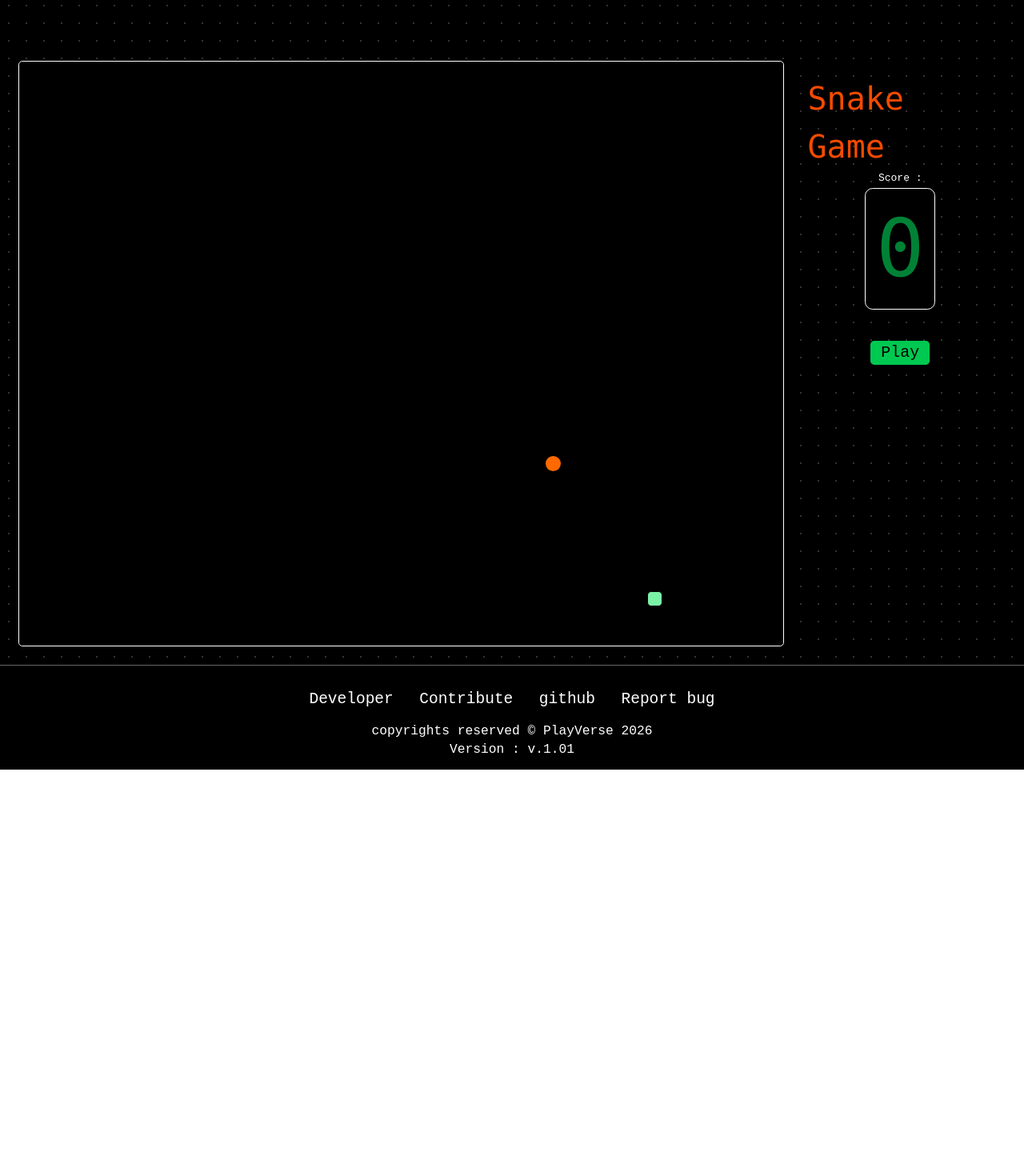
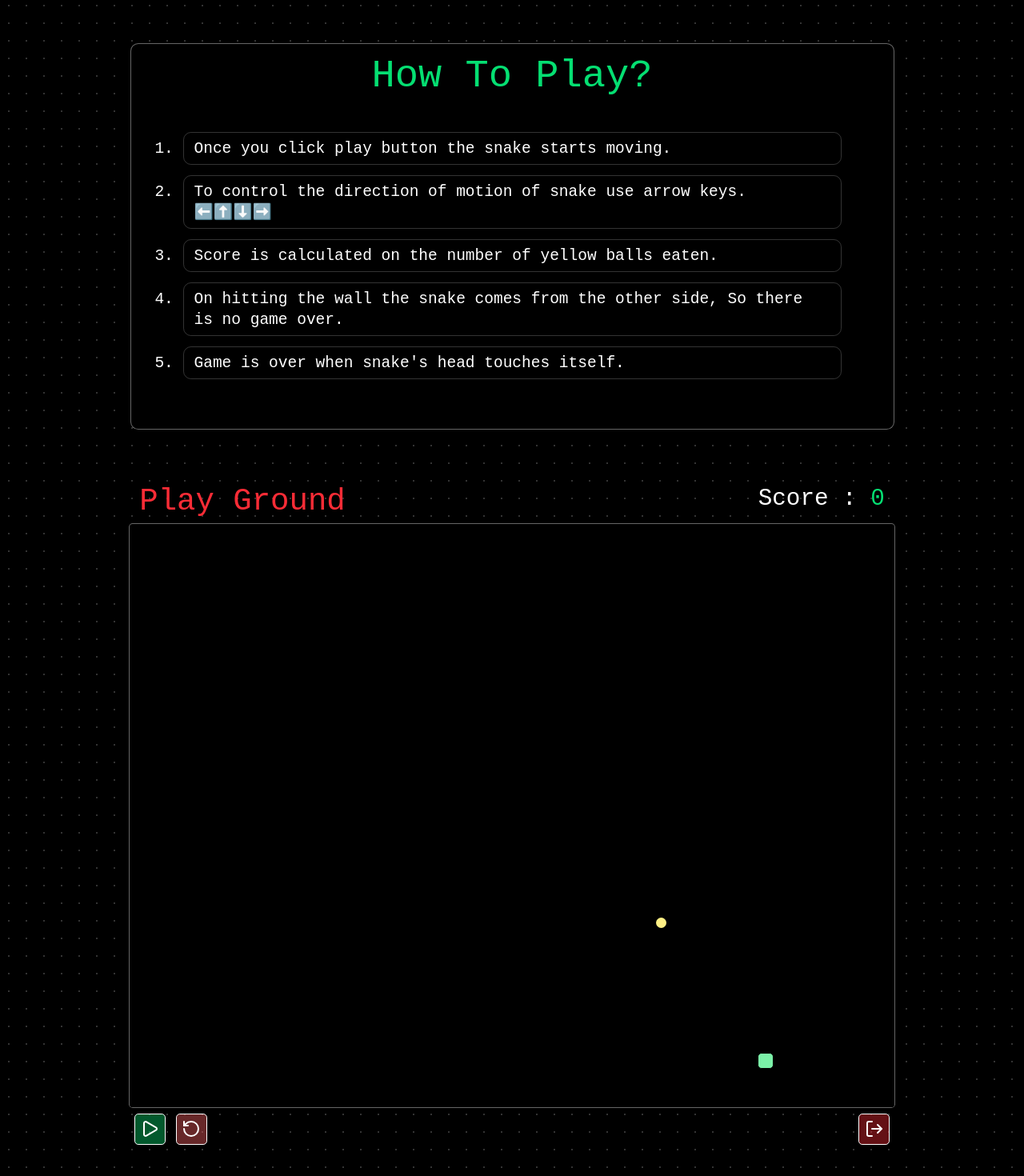
Before and after one commit to abhinandan029/PlayVerse, a React (Vite) app: page /snake-game in a window 1280 px wide. Shown: the part 540-2010 px from the top of the page at 80% size. Before the commit the page ends 1502 px from the top, so only its background shows below. Built offline with nearby package versions, Linux system fonts and the light colour scheme.

Commit message:
added game deatils section and ui changes

```diff
--- a/src/games/UI/GameBoard.jsx
+++ b/src/games/UI/GameBoard.jsx
@@ -1,8 +1,22 @@
+import {Play, RotateCcw, LogOut} from 'lucide-react'
 
-function GameBoard({children}){
+function GameBoard({score, children}){
   return (
-    <div className=" m-2 border border-white rounded-md">
+    <div className=" m-auto my-20">
+      <div className="flex justify-between">
+
+        <p className="text-red-500 text-5xl px-4 py-2">Play Ground</p>
+        <p className="text-white text-4xl px-4 py-2">Score : <span className="text-green-400">{score}</span></p>
+
+      </div>
+
       {children}
+
+      <div className="flex">
+       <button className="text-white border m-2 p-2 rounded-md bg-green-400/40 cursor-pointer" ><Play className="text-white"/></button>
+       <button className="text-white border m-2 p-2 rounded-md bg-red-400/40 cursor-pointer" ><RotateCcw className="text-white"/></button>
+       <button className="text-white border ml-auto m-2 p-2 rounded-md bg-red-500/40 cursor-pointer" ><LogOut className="text-white"/></button>
+      </div>
     </div>
   )
 }
--- a/src/games/UI/gameDesc.jsx
+++ b/src/games/UI/gameDesc.jsx
@@ -12,7 +12,7 @@ export default function GameDesc({gameName, gameType, description}){
   return (
     <div className="flex justify-center m-15 p-15 gap-10">
 
-      <img src={getImage(gameName)} className="size-100 rounded-xl"></img>
+      <img src={getImage(gameName)} className="size-100 rounded-xl border border-white/20"></img>
 
       <div className="flex flex-col text-white">
 
--- /dev/null
+++ b/src/games/UI/howToPlay.jsx
@@ -0,0 +1,21 @@
+import {ArrowUp, ArrowDown, ArrowLeft, ArrowRight} from 'lucide-react'
+
+export default function HowToPlay({htp}){
+  return(
+    <div className="flex flex-col items-center mx-50 px-10 py-5 text-white border border-white/40 rounded-xl bg-black">
+
+
+      <p className="text-6xl text-green-400">How To Play?</p>
+
+      <ul className="list-decimal text-white text-2xl p-10 ">
+        {
+          htp.map((rule, i) => {
+            return <li key={i} className="py-2 px-4 my-4 border border-white/20 rounded-xl">{rule}</li>
+          })
+        }
+
+      </ul>
+
+    </div>
+  )
+}
--- a/src/games/snakeGame/snakeGame.jsx
+++ b/src/games/snakeGame/snakeGame.jsx
@@ -1,6 +1,8 @@
 import { useState, useEffect, useRef, useCallback } from "react"
 
 import GameDesc from '../UI/gameDesc.jsx'
+import HowToPlay from '../UI/howToPlay.jsx'
+
 import GameBoard from "../UI/GameBoard.jsx"
 import ScoreBoard from "../UI/scoreBoard.jsx"
 import Buttons from "../UI/buttons.jsx"
@@ -9,6 +11,15 @@ import Buttons from "../UI/buttons.jsx"
 const GAME_NAME = "Snake Game"
 const GAME_TYPE = "classic"
 const DESC = "It's the same game that's been stealing lunch breaks since the '90s — rebuilt here with buttery controls and a scoreboard that remembers your best runs. Just Guide your snake to eat the yellow balls and grow it and dont forget not to run into yourself🐍."
+
+const HTP = [
+  "Once you click play button the snake starts moving.",
+  "To control the direction of motion of snake use arrow keys. ⬅️⬆️⬇️➡️",
+  "Score is calculated on the number of yellow balls eaten.",
+  "On hitting the wall the snake comes from the other side, So there is no game over.",
+  "Game is over when snake's head touches itself."
+]
+
 
 
 const TILE_BG = {
@@ -132,35 +143,25 @@ function SnakeGame(){
     <div className="flex flex-col" style={TILE_BG}>
 
       <GameDesc gameName={GAME_NAME} gameType={GAME_TYPE} description={DESC}/>
+      <HowToPlay htp={HTP}/>
 
-
-      <div className="flex m-5">
-
-        <GameBoard id="gameBoard" >
+        <GameBoard  score={score} >
           <div
-            className="grid grid-cols-45 gap-0.5 p-1 py-2 bg-black rounded-md"
+            className="grid grid-cols-45 gap-0.5 p-1 py-2 bg-black border border-white/40 rounded-md"
             style={{ gridTemplateColumns: `repeat(${GRID_WIDTH}, 0fr)` }}>
             {
               Array.from({ length : GRID_SIZE}).map((cell, index) => {
-                let color = "bg-black"
-                if( index === snake[0]) color = "bg-green-300 border"
-                else if(snake.includes(index)) color = "bg-green-700";
-                else if(index === food) color = "bg-orange-500 rounded-xl";
+                let color = "bg-black h-6 w-6 "
+                if( index === snake[0]) color = "bg-green-300 border h-6 w-6 "
+                else if(snake.includes(index)) color = "bg-green-700 h-6 w-6";
+                else if(index === food) color = "bg-yellow-200 rounded-xl h-4 w-4";
 
-                return <div className={`h-6 w-6 rounded-md ${color}`} key={index}></div>
+                return <div className={`rounded-md ${color}`} key={index}></div>
               })
             }
           </div>
         </GameBoard>
 
-        <div className="flex flex-col basis-1/3 m-2 items-center rounded-md">
-
-          <ScoreBoard score={score} name={GAME_NAME} />
-          <Buttons setPlaying={setPlaying} playing={playing} gameOver={gameOver} restart={restartGame} />
-
-        </div>
-
-      </div>
 
 
 
```
Also changed, not shown: src/assets/Snake-Game.png.
